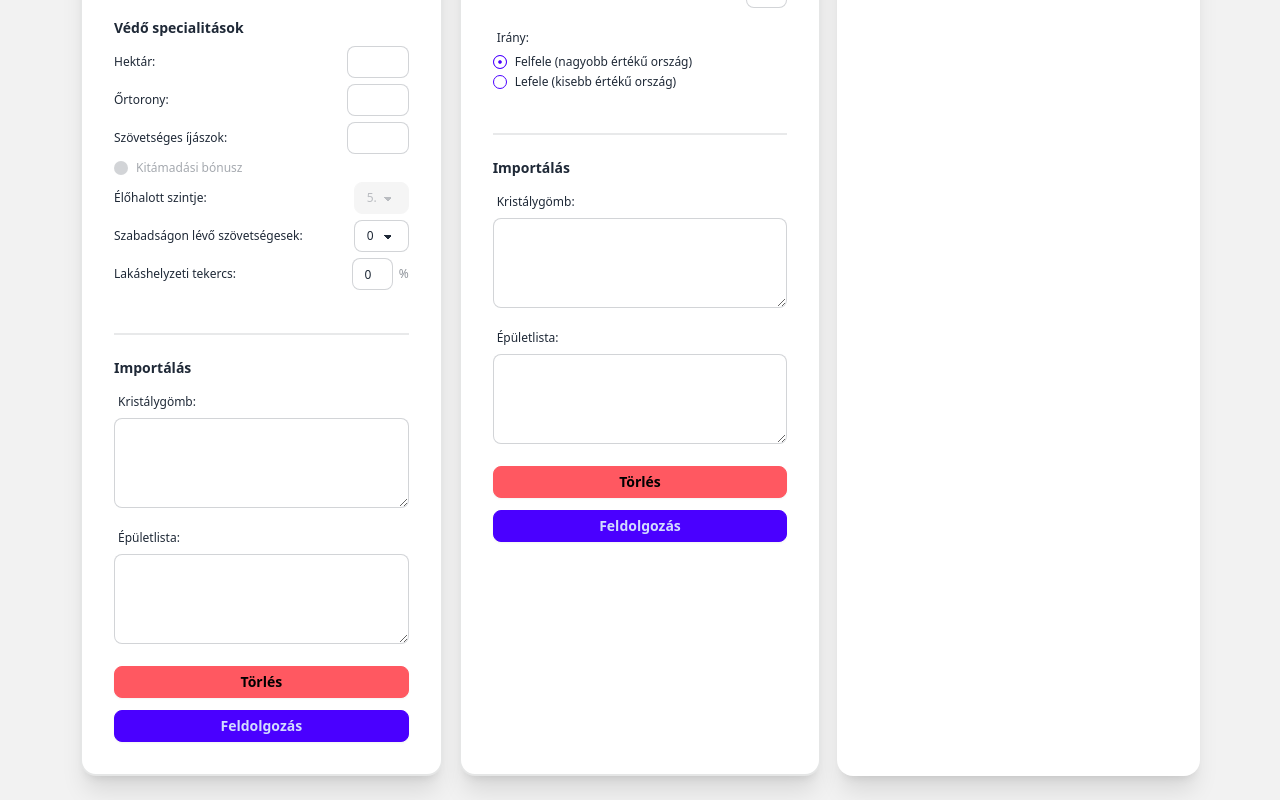
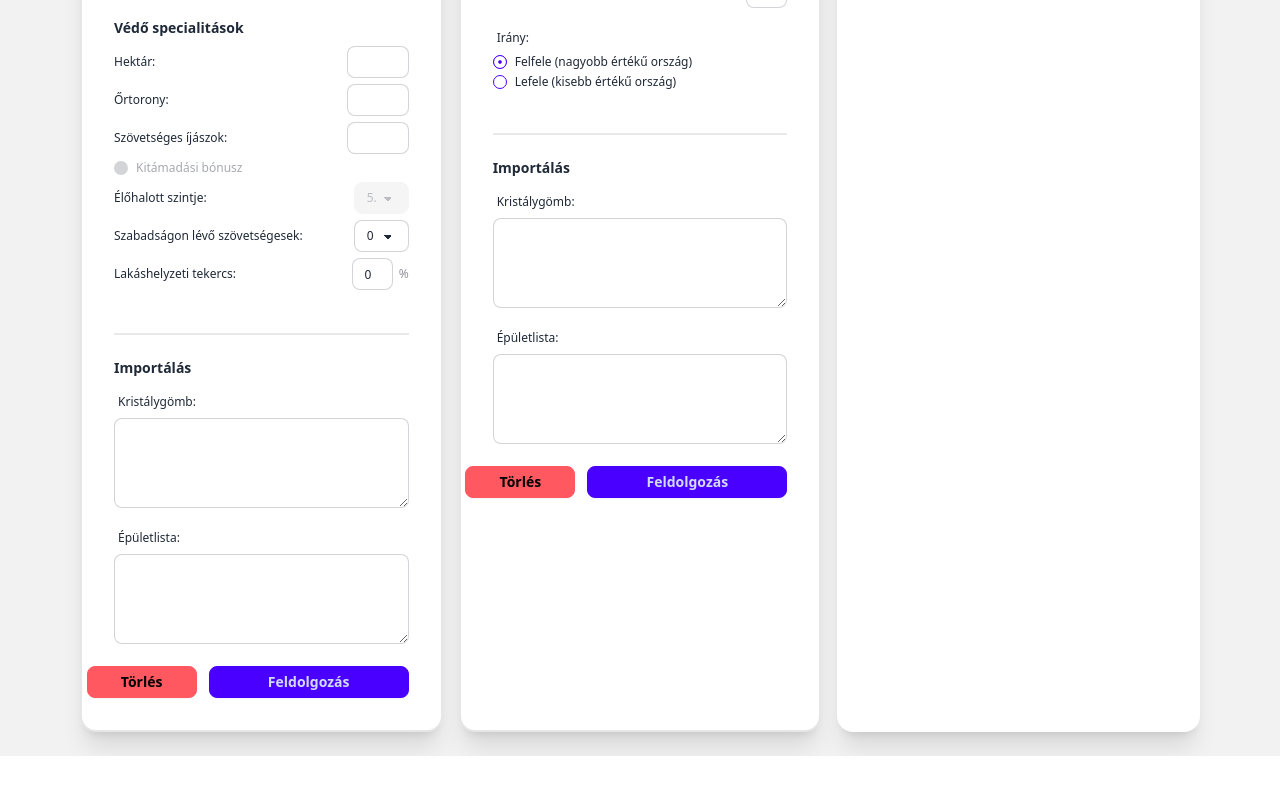
Before and after one commit to velvet07/hodito, a React app: page / in a window 1280 px wide. Shown: the part 1090-1890 px from the top of the page. After the commit the page ends 1846 px from the top, so only its background shows below. Built offline with nearby package versions, Linux system fonts and the light colour scheme.

Commit message:
Keep war import buttons on single row

```diff
--- a/src/components/WarCalculator.tsx
+++ b/src/components/WarCalculator.tsx
@@ -483,11 +483,11 @@ const WarCalculatorComponent: React.FC = () => {
                     />
                   </div>
                 </div>
-                <div className="flex flex-wrap justify-end mt-4 gap-3 w-full">
+                <div className="flex items-center justify-end mt-4 gap-3 w-full">
                   <button
                     onClick={handleVedoClear}
                     className="btn btn-error btn-sm"
-                    style={{ flex: '1 1 25%', minWidth: '100px' }}
+                    style={{ width: '110px' }}
                     type="button"
                   >
                     Törlés
@@ -495,7 +495,7 @@ const WarCalculatorComponent: React.FC = () => {
                   <button
                     onClick={handleVedoImport}
                     className="btn btn-primary btn-sm"
-                    style={{ flex: '1 1 65%', minWidth: '180px' }}
+                    style={{ flex: 1, minWidth: '200px' }}
                     type="button"
                   >
                     Feldolgozás
@@ -695,11 +695,11 @@ const WarCalculatorComponent: React.FC = () => {
                     />
                   </div>
                 </div>
-                <div className="flex flex-wrap justify-end mt-4 gap-3 w-full">
+                <div className="flex items-center justify-end mt-4 gap-3 w-full">
                   <button
                     onClick={handleTamadoClear}
                     className="btn btn-error btn-sm"
-                    style={{ flex: '1 1 25%', minWidth: '100px' }}
+                    style={{ width: '110px' }}
                     type="button"
                   >
                     Törlés
@@ -707,7 +707,7 @@ const WarCalculatorComponent: React.FC = () => {
                   <button
                     onClick={handleTamadoImport}
                     className="btn btn-primary btn-sm"
-                    style={{ flex: '1 1 65%', minWidth: '180px' }}
+                    style={{ flex: 1, minWidth: '200px' }}
                     type="button"
                   >
                     Feldolgozás
```
